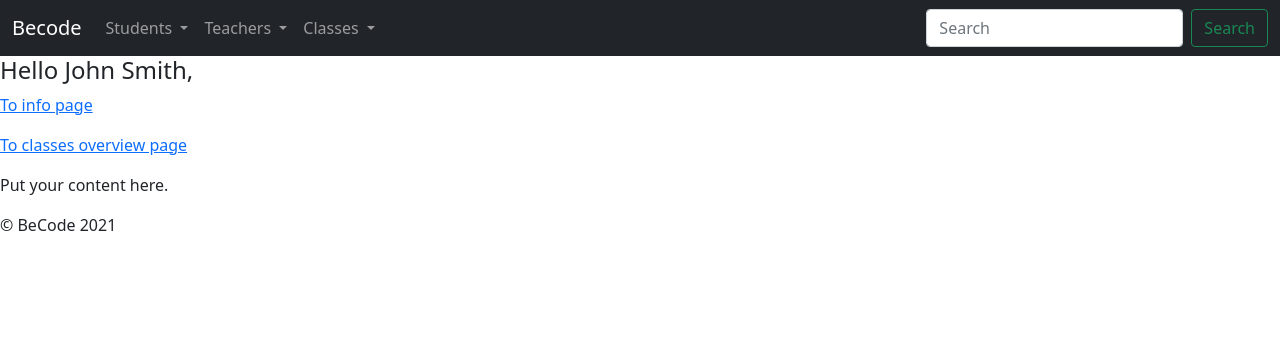
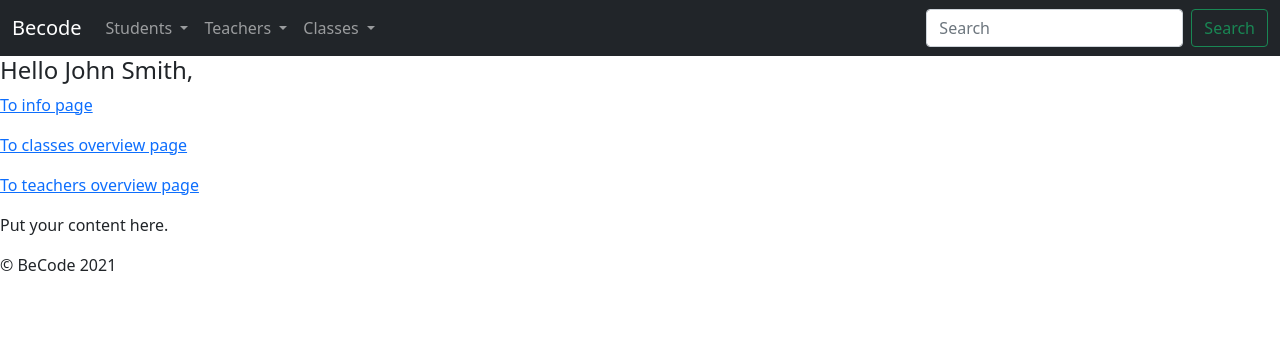
Before and after one commit to oscarpete/php-crud, a PHP site: page / in a window 1280 px wide. Shown: the top 356 px of the page. Run offline with PHP 8.4, Linux system fonts and the light colour scheme; some libraries are stand-ins or nearby versions.

Commit message:
link to teachers added

```diff
--- a/View/homepage.php
+++ b/View/homepage.php
@@ -6,6 +6,7 @@ Anything complex should be calculated in the model -->
 
     <p><a href="index.php?page=info">To info page</a></p>
     <p><a href="index.php?page=classes">To classes overview page</a></p>
+    <p><a href="index.php?page=teachers">To teachers overview page</a></p>
 
     <p>Put your content here.</p>
 </section>
```
